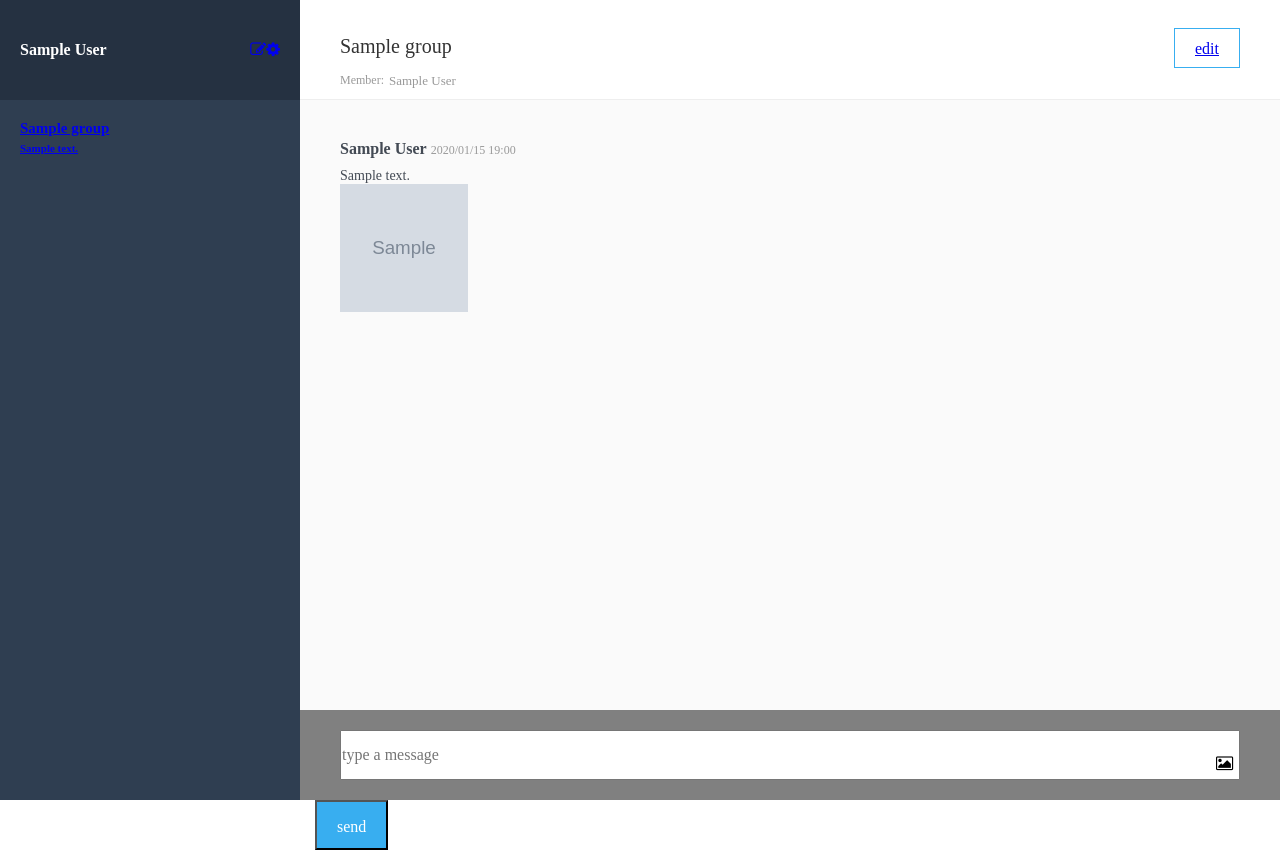
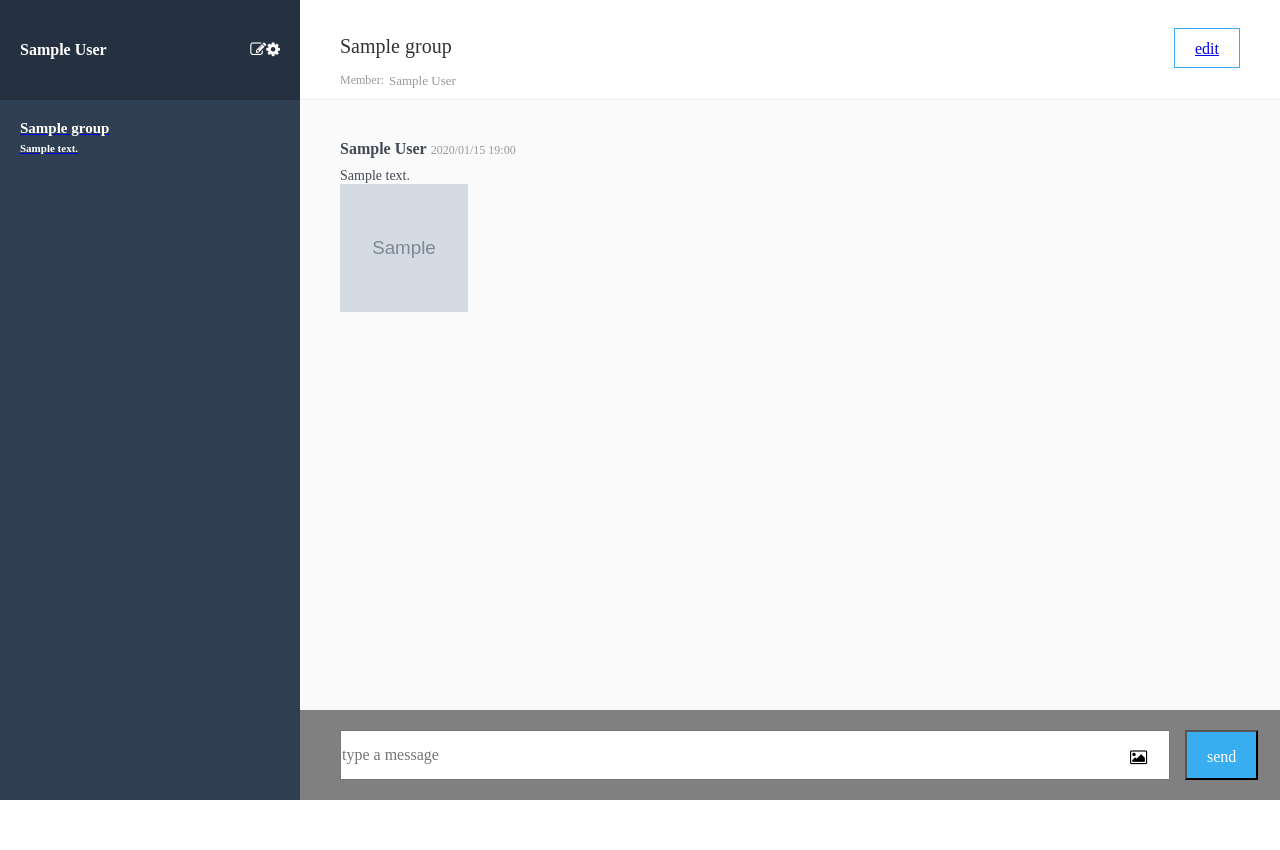
Before and after one commit to wa-www/chat-space, a Rails app: page /groups/1/messages in a window 1280 px wide. After the commit the page ends 800 px from the top, so only its background shows below. Run offline with Rails 7, Linux system fonts and the light colour scheme; a user stored in the database is signed in; tables that the repository leaves empty hold one stand-in row (values such as "Sample post"); grey boxes marked "Sample" are stand-in pictures; style sheets or scripts are compiled from the project's sources; some libraries are stand-ins or nearby versions.

Commit message:
modify4
viewの修正（ボタン配置・色）

```diff
--- a/app/assets/stylesheets/message.scss
+++ b/app/assets/stylesheets/message.scss
@@ -1,18 +1,5 @@
 *{
   box-sizing: border-box;
-}
-
-
-.header{
-  height: 30px;
-  width: 100vw;
-
-  &__logo{
-    background-color: #38AEF0;
-    color:#ffffff;
-    text-align: center;
-    width:100%;
-  }
 }
 
 .side{
@@ -26,7 +13,7 @@
     padding: 0 20px;
     display:flex;
 
-    &__header{ //box
+    &__header{
       height:100px;
       color:$white;
       font-weight:bold;
@@ -40,28 +27,33 @@
       }
       .icon{
         display:flex;
+        &__btn{
+          color:$white;
+        }
       }
     }
   }
   .content{
     background-color: $blue2;
     font-weight:bold;
-    color:white;
     height: calc(100vh - 100px);
     padding: 20px 20px 0;
     overflow-y: scroll;
 
     .group{
       box-sizing: border-box;
+      color:$white;
 
       &__name{
         clear:both;
         font-size:15px;
+        color:$white;
       }
       &__text{
         font-size:11px;
         padding-top:5px;
         padding-bottom:20px;
+        color:$white;
       }
     }
   }
@@ -120,7 +112,7 @@
 
   .detail{
     overflow-y: scroll;
-    clear:both; //かからない！
+    clear:both;
     height:calc(100vh - 190px);
     background-color: #fafafa;
     position:relative;
@@ -151,54 +143,49 @@
 }
   .footer{
     width:calc(100vw - 300px);
-    float:left;
-    top:calc(100vh - 40px);
     background-color: gray;
     height:90px;
+    box-sizing: border-box;
 
     .form{
         &__mask{
-        float:left;
-        padding-left:40px;
         display:flex;
-        padding-top:20px;
-        position:relative;
-
+        padding:20px 40px;
+        width:calc(100vw - 300px);
+        height:100%;
 
         .message-input{
-          width:900px; //仮置き
+          width:90vw;
           height:50px;
           font-size:16px;
-          display:flex;
-
+          box-sizing: border-box;
+          position:relative;
         }
         .upload-label{
           position:absolute;
-          left:calc(940px - 24px);
+          left:calc(100vw - 150px);
           cursor: pointer;
-          top:45px;
+          bottom:35px;
           display:flex;
-
           .hidden{
             display:none;
           }
-
         }
       }
         &__btn2{
+          height:50px;
+          width:70px;
+          margin-left:auto;
+
           .send{
-          float:left;
             background-color:#38AEF0;
             height:50px;
-          text-align: center;
             padding:0 20px;
             line-height: 50px;
             color:$white;
             margin-left: 15px;
-          margin-top:20px;
             cursor: pointer;
-        }
-
           }
         }
     }
+  }
```
Also changed, not shown: app/views/messages/index.html.haml (+2 -8 lines). Lines whose indentation alone changed are shown as unchanged.
